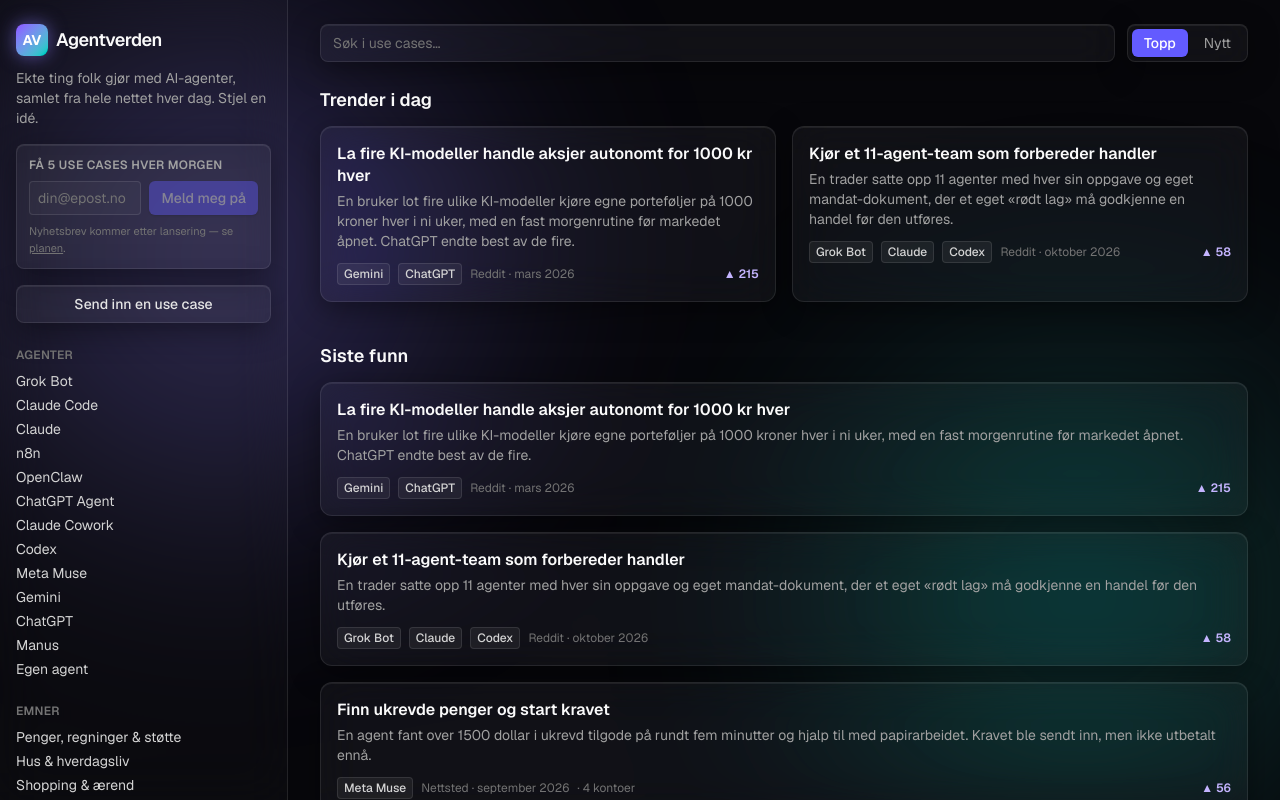
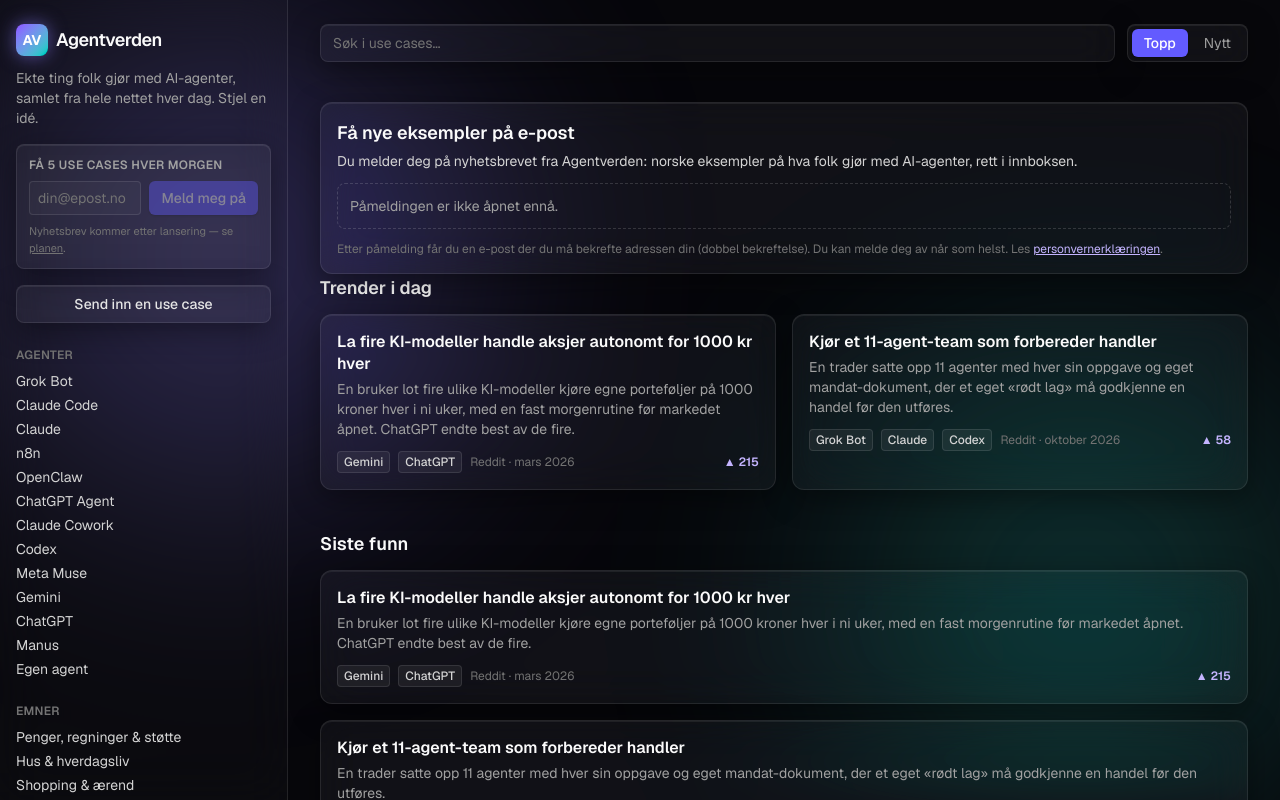
Before and after one commit to Lise-KI/agentverden, a Next.js app: page / in a window 1280 px wide. Shown: the top 800 px of the page. Built offline with nearby package versions, Linux system fonts and the light colour scheme.

Commit message:
Legg til gjenbrukbar nyhetsbrev-komponent (Brevo-embed, plassholder) på forsiden
Co-Authored-By: Claude Sonnet 5.5 <noreply@anthropic.com>
Claude-Session: https://claude.ai/code/session_011SA7d6mQTL3dwGya4JsLJm

```diff
--- a/src/app/page.tsx
+++ b/src/app/page.tsx
@@ -1,6 +1,7 @@
 import Link from "next/link";
 import Sidebar from "@/components/Sidebar";
 import UseCaseCard from "@/components/UseCaseCard";
+import NewsletterSignup from "@/components/NewsletterSignup";
 import { useCases } from "@/data/useCases";
 
 export default function Home() {
@@ -30,6 +31,8 @@ export default function Home() {
             </Link>
           </div>
         </div>
+
+        <NewsletterSignup />
 
         {trending.length > 0 && (
           <section className="mb-10">
--- /dev/null
+++ b/src/components/NewsletterSignup.tsx
@@ -0,0 +1,76 @@
+import Link from "next/link";
+import {
+  BREVO_EBOOK_FORM_URL,
+  BREVO_NEWSLETTER_FORM_URL,
+} from "@/config/brevo";
+
+type Variant = "newsletter" | "ebook";
+
+const copy: Record<
+  Variant,
+  { heading: string; what: string; formUrl: string; title: string }
+> = {
+  newsletter: {
+    heading: "Få nye eksempler på e-post",
+    what: "Du melder deg på nyhetsbrevet fra Agentverden: norske eksempler på hva folk gjør med AI-agenter, rett i innboksen.",
+    formUrl: BREVO_NEWSLETTER_FORM_URL,
+    title: "Påmelding til nyhetsbrev fra Agentverden",
+  },
+  ebook: {
+    heading: "Få e-boken gratis",
+    what: "Du får e-boken «10 ting nordmenn kan gjøre med AI i hverdagen» tilsendt på e-post.",
+    formUrl: BREVO_EBOOK_FORM_URL,
+    title: "Last ned e-boken fra Agentverden",
+  },
+};
+
+export default function NewsletterSignup({
+  variant = "newsletter",
+}: {
+  variant?: Variant;
+}) {
+  const c = copy[variant];
+
+  return (
+    <section
+      aria-labelledby={`signup-${variant}`}
+      className="glass rounded-xl p-4 mt-10"
+    >
+      <h2
+        id={`signup-${variant}`}
+        className="text-lg font-semibold mb-1 text-neutral-50"
+      >
+        {c.heading}
+      </h2>
+      <p className="text-sm text-neutral-300 mb-3">{c.what}</p>
+
+      {c.formUrl ? (
+        <iframe
+          src={c.formUrl}
+          title={c.title}
+          loading="lazy"
+          className="w-full min-h-[320px] border-0"
+        />
+      ) : (
+        <p
+          role="status"
+          className="text-sm text-neutral-400 border border-dashed border-white/15 rounded-lg p-3"
+        >
+          Påmeldingen er ikke åpnet ennå.
+        </p>
+      )}
+
+      <p className="text-xs text-neutral-500 mt-3">
+        Etter påmelding får du en e-post der du må bekrefte adressen din
+        (dobbel bekreftelse). Du kan melde deg av når som helst. Les{" "}
+        <Link
+          href="/personvern"
+          className="underline text-violet-300 hover:text-violet-200"
+        >
+          personvernerklæringen
+        </Link>
+        .
+      </p>
+    </section>
+  );
+}
--- /dev/null
+++ b/src/config/brevo.ts
@@ -0,0 +1,6 @@
+// Brevo-skjemaer (embed). Lim inn skjema-URL-en fra Brevo (iframe src,
+// "https://….sibforms.com/serve/…") her når den er klar. Tom streng gir en
+// deaktivert plassholder i stedet for et skjema.
+// Dobbel bekreftelse (double opt-in) skrus på i selve Brevo-skjemaet/-listen.
+export const BREVO_NEWSLETTER_FORM_URL = "";
+export const BREVO_EBOOK_FORM_URL = "";
```
